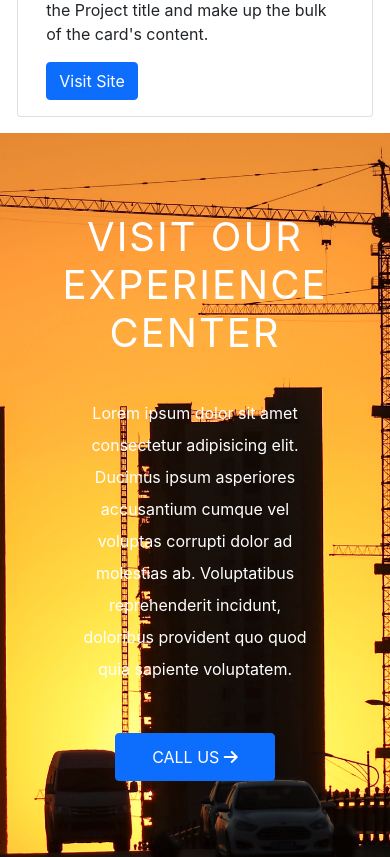
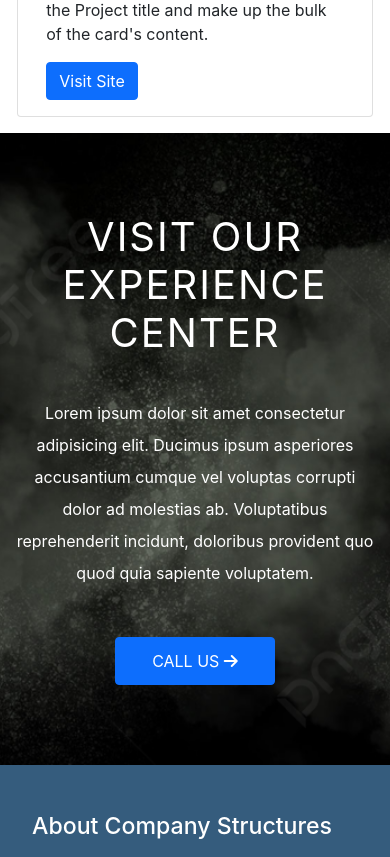
Before and after one commit to Shubham73-dev/builderreplica, a React (Create React App) app: page / in a window 390 px wide. Shown: the part 5480-6337 px from the top of the page. Built offline with nearby package versions, Linux system fonts and the light colour scheme.

Commit message:
changes for background image in parallax section

```diff
--- a/src/App.css
+++ b/src/App.css
@@ -4,6 +4,7 @@
 }
 body{
   scroll-behavior: smooth;
+  overflow-x: hidden;
 }
 a{
   text-decoration: none;
--- a/src/Styles/sectionparallax.css
+++ b/src/Styles/sectionparallax.css
@@ -40,11 +40,14 @@
 }
 
 @media (max-width: 992px) {
-  .experienceHeading {
+  .parallax_wrapper {
+    padding: 5rem 1rem;
+  }
+  .parallax_wrapper .experienceHeading {
     font-size: 2.5rem !important;
     font-weight: normal !important;
   }
-  .experiencePara {
+  .parallax_wrapper .experiencePara {
     width: 100% !important;
     font-weight: normal !important;
   }
--- a/src/Styles/sectionparallax.scss
+++ b/src/Styles/sectionparallax.scss
@@ -31,6 +31,8 @@
 }
 
 @media (max-width:992px){
+    .parallax_wrapper{
+        padding: 5rem 1rem;
         .experienceHeading{
             font-size: 2.5rem !important;
             font-weight: normal !important;
@@ -40,3 +42,4 @@
             font-weight: normal !important;
         }
     }
+}
```
Also changed, not shown: src/Assets/images/Completed-projects/darkParallax.jpg, 1 other file (tests, documents, lock files or other folders). Lines whose indentation alone changed are shown as unchanged.
